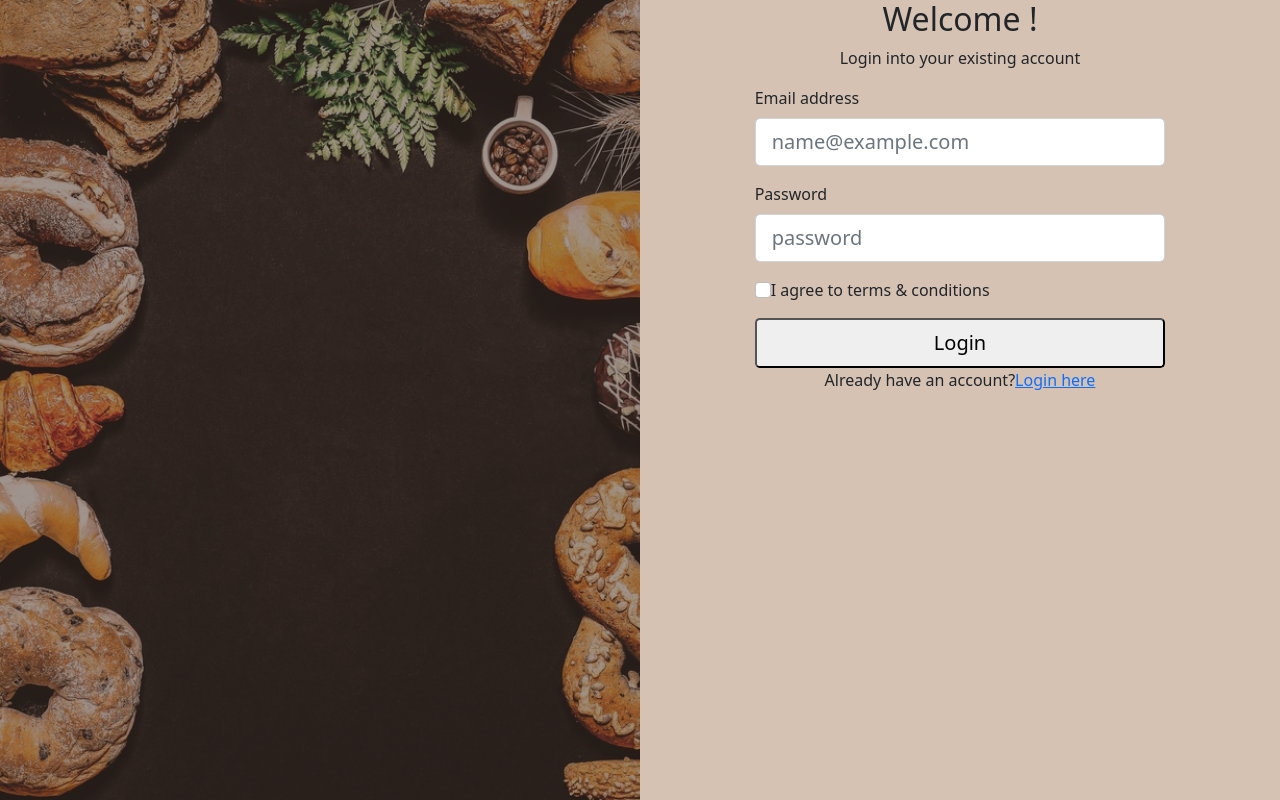
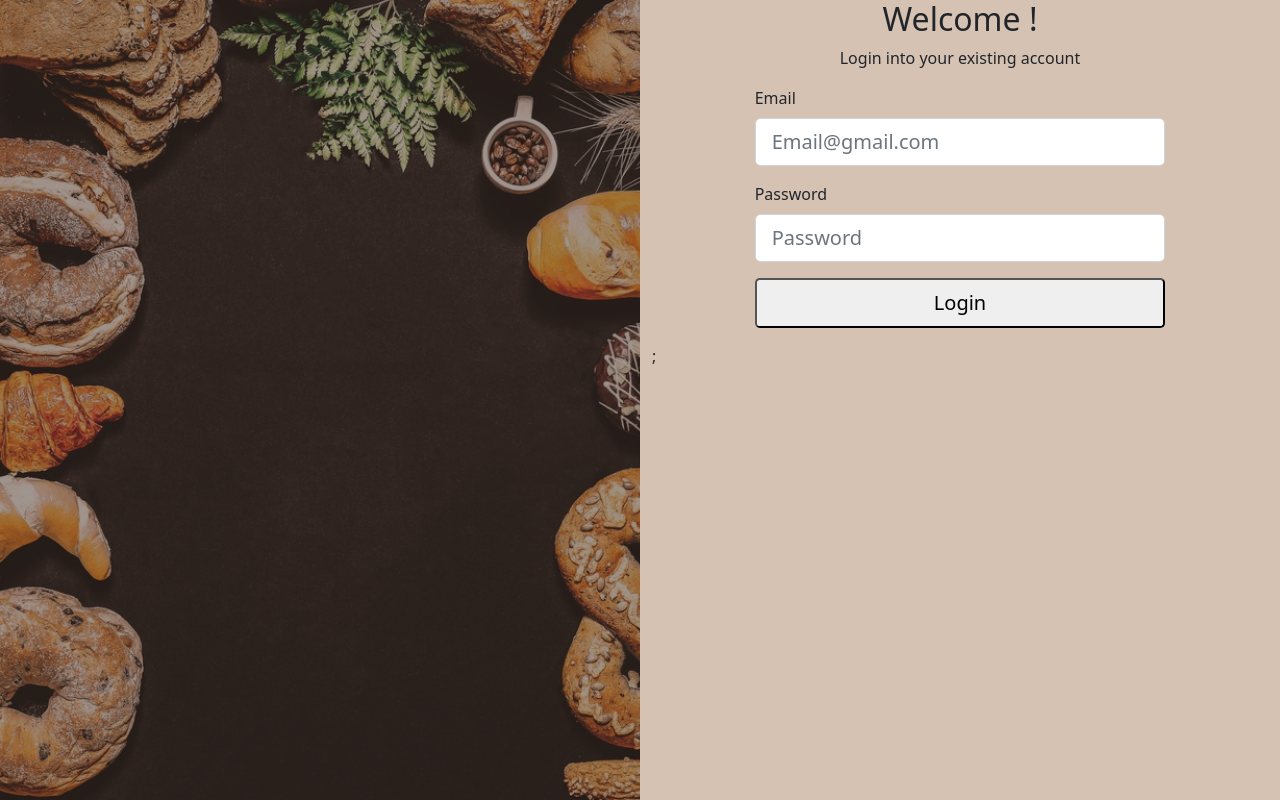
Before and after one commit to Ikhsanazis/sweettooth-frontend, a React (Create React App) app: page /Login in a window 1280 px wide. Shown: the top 800 px of the page. Built offline with nearby package versions, Linux system fonts and the light colour scheme.

Commit message:
edit formlogin

```diff
--- a/src/components/atoms/RegisterButton.js
+++ b/src/components/atoms/RegisterButton.js
@@ -1,15 +1,15 @@
 import React from "react";
 
-function RegisButton() {
+function RegisButton(props) {
+  const { label: labelInput } = props;
+
   return (
     <>
       <div class="mb-3 col-8 mx-auto">
         <button type="button" class="button col-12 btn-lg ">
-          Register Account
+          {labelInput}
         </button>
-        <p class="forget text-center">
-          Already have an account?<a href="#">Login here</a>
-        </p>
+
       </div>
       ;
     </>
--- /dev/null
+++ b/src/components/organism/FormLogin.js
@@ -0,0 +1,17 @@
+import React from "react";
+
+// atoms
+import InputText from "../atoms/inputText";
+import RegisButton from "../atoms/RegisterButton";
+
+function FormLogin() {
+  return (
+    <>
+      <InputText label={"Email"} type={"email"} placeholder="Email@gmail.com" />
+      <InputText label={"Password"} type={"password"} placeholder="Password" />
+      <RegisButton label={"Login"} />
+    </>
+  );
+}
+
+export default FormLogin;
--- a/src/components/organism/FormRegister.js
+++ b/src/components/organism/FormRegister.js
@@ -26,7 +26,10 @@ function FormRegister() {
           I agree to terms & conditions
         </label>
       </div>
-      <RegisButton />
+      <RegisButton label={"Register Account"} />
+      <p class="forget text-center">
+        Already have an account?<a href="#">Login here</a>
+      </p>
     </>
   );
 }
--- a/src/pages/Login.js
+++ b/src/pages/Login.js
@@ -1,6 +1,7 @@
 import React from "react";
 import { Container, Row, Col } from "react-bootstrap";
 import FormHeader from "../components/atoms/FormHeader";
+import FormLogin from "../components/organism/FormLogin";
 
 function App() {
   return (
@@ -12,47 +13,7 @@ function App() {
           </Col>
           <Col className="bgright2 ">
           <FormHeader title={"Welcome ! "} desc={"Login into your existing account"}/>
-            <div class="formulir mb-3 col-8 mx-auto ">
-              <label for="inputEmail" class="form-label">
-                Email address
-              </label>
-              <input
-                type="email"
-                class="form-control form-control-lg"
-                id="inputEmail"
-                placeholder="name@example.com"
-              ></input>
-            </div>
-            <div class="formulir mb-3 col-8 mx-auto ">
-              <label for="inputPassword" class="form-label">
-                Password
-              </label>
-              <input
-                type="password"
-                class="form-control form-control-lg"
-                id="inputPassword"
-                placeholder="password"
-              ></input>
-            </div>
-            <div class="formulir mb-3 col-8 mx-auto ">
-              <input
-                class="form-check-input"
-                type="checkbox"
-                value=""
-                id="flexCheckDefault"
-              ></input>
-              <label class="form-check-label" for="flexCheckDefault">
-                I agree to terms & conditions
-              </label>
-            </div>
-            <div class="formulir mb-3 col-8 mx-auto ">
-              <button type="button" class="button col-12 btn-lg ">
-                Login
-              </button>
-              <p class="forget text-center">
-                Already have an account?<a href="#">Login here</a>
-              </p>
-            </div>
+          <FormLogin/>
           </Col>
         </Row>
       </Container>
```
